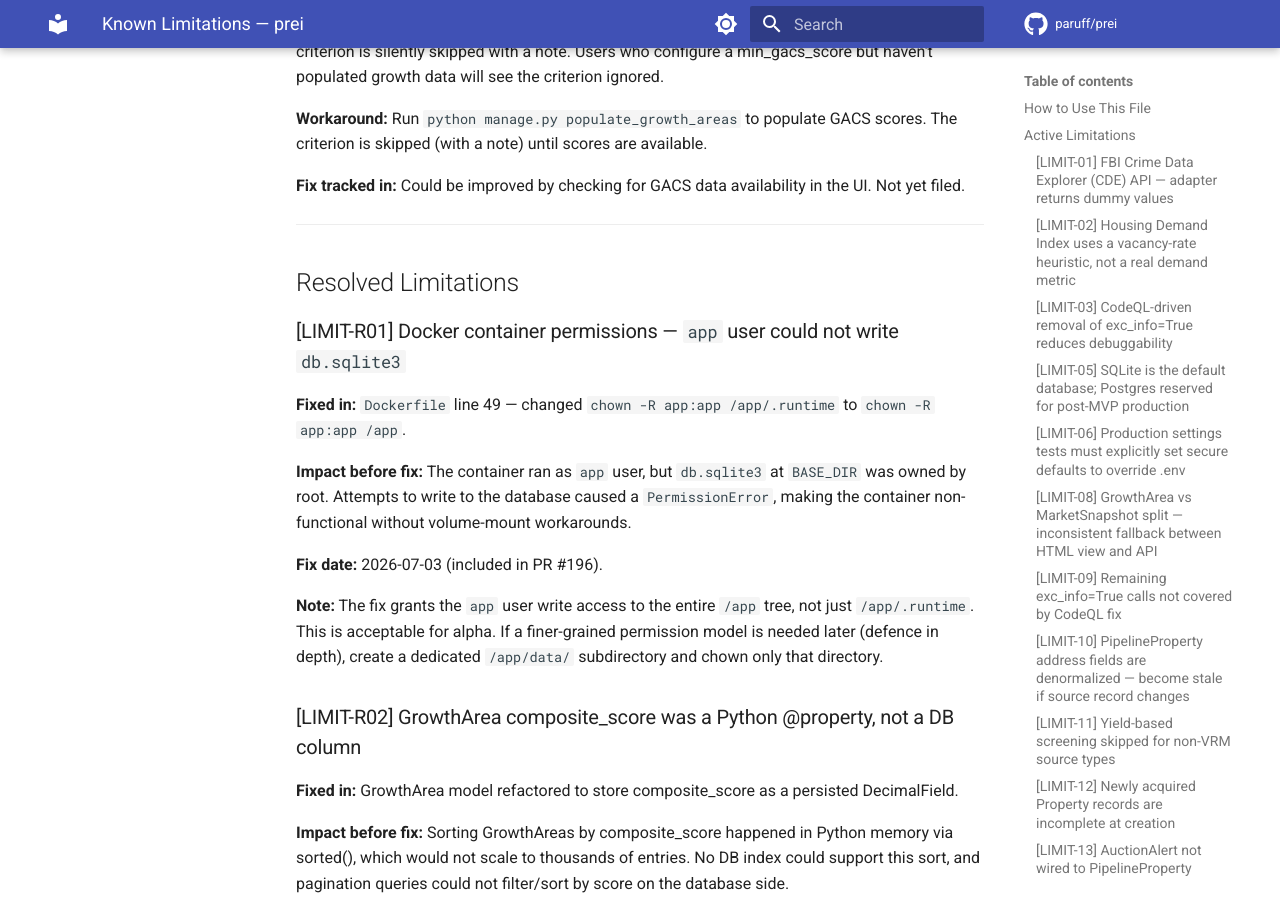
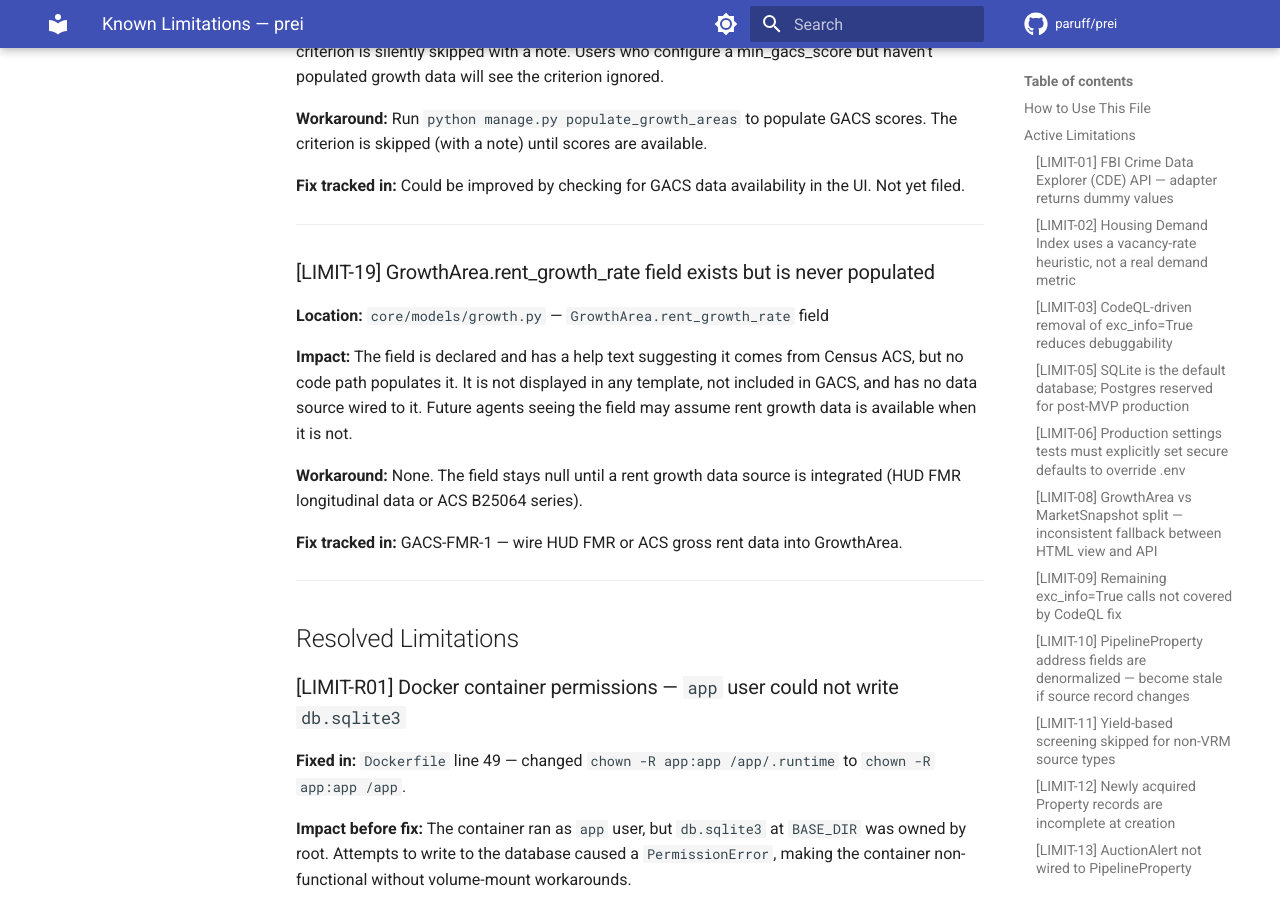
Before and after one commit to paruff/prei, an MkDocs documentation site: the page built from docs/KNOWN_LIMITATIONS.md, in a window 1280 px wide and 900 px high, scrolled down 6664 px. Built offline with MkDocs 1.6.1 and Material for MkDocs 9.7.7, drawn with Linux system fonts in a browser that asks for light colours; comment, search, counter and statistics services are not loaded; the version menu is left out.

Commit message:
docs: document orphaned rent_growth_rate field (GA-DATA-2)
Added comment and updated help_text on GrowthArea.rent_growth_rate
to clearly state it is not yet populated.  Added LIMIT-19 to
KNOWN_LIMITATIONS.md with reference to GACS-FMR-1 backlog item.

```diff
--- a/docs/KNOWN_LIMITATIONS.md
+++ b/docs/KNOWN_LIMITATIONS.md
@@ -202,6 +202,18 @@ This means a user who runs the API pre-`populate_growth_areas` gets empty result
 
 ---
 
+### [LIMIT-19] GrowthArea.rent_growth_rate field exists but is never populated
+
+**Location:** `core/models/growth.py` — `GrowthArea.rent_growth_rate` field
+
+**Impact:** The field is declared and has a help text suggesting it comes from Census ACS, but no code path populates it. It is not displayed in any template, not included in GACS, and has no data source wired to it. Future agents seeing the field may assume rent growth data is available when it is not.
+
+**Workaround:** None. The field stays null until a rent growth data source is integrated (HUD FMR longitudinal data or ACS B25064 series).
+
+**Fix tracked in:** GACS-FMR-1 — wire HUD FMR or ACS gross rent data into GrowthArea.
+
+---
+
 ## Resolved Limitations
 
 ### [LIMIT-R01] Docker container permissions — `app` user could not write `db.sqlite3`
```
Also changed, not shown: 1 other file.
